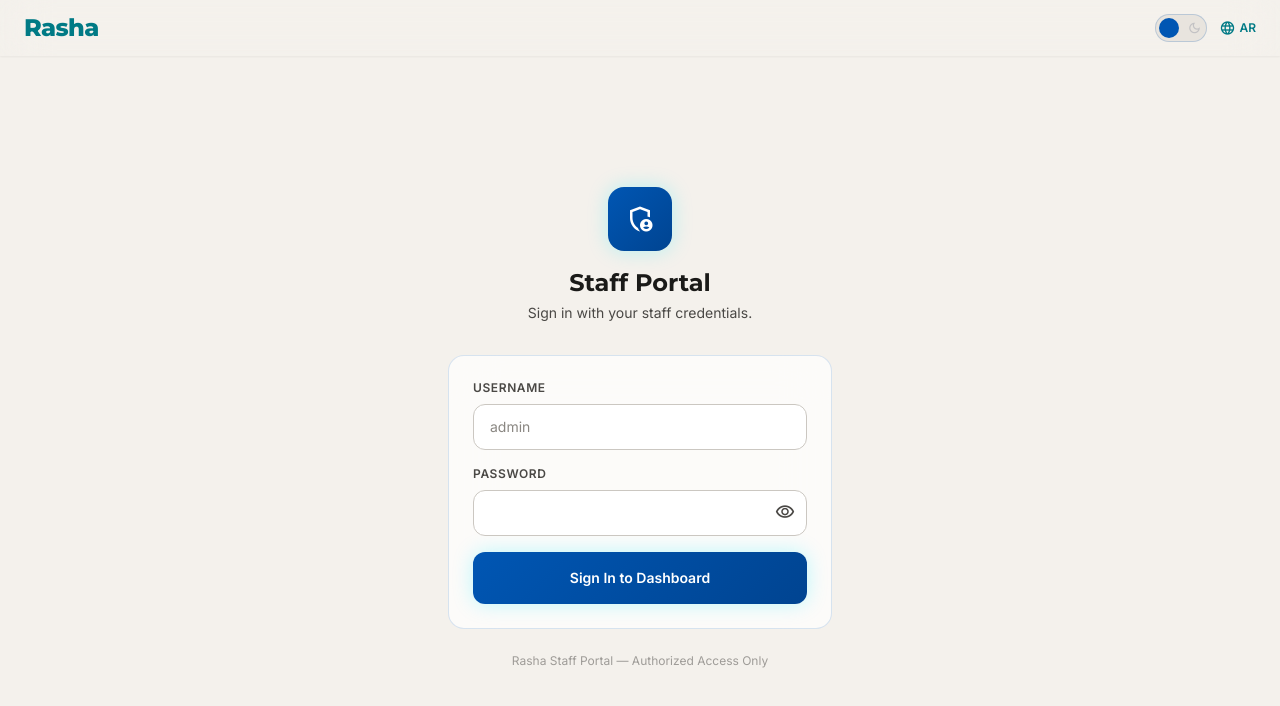
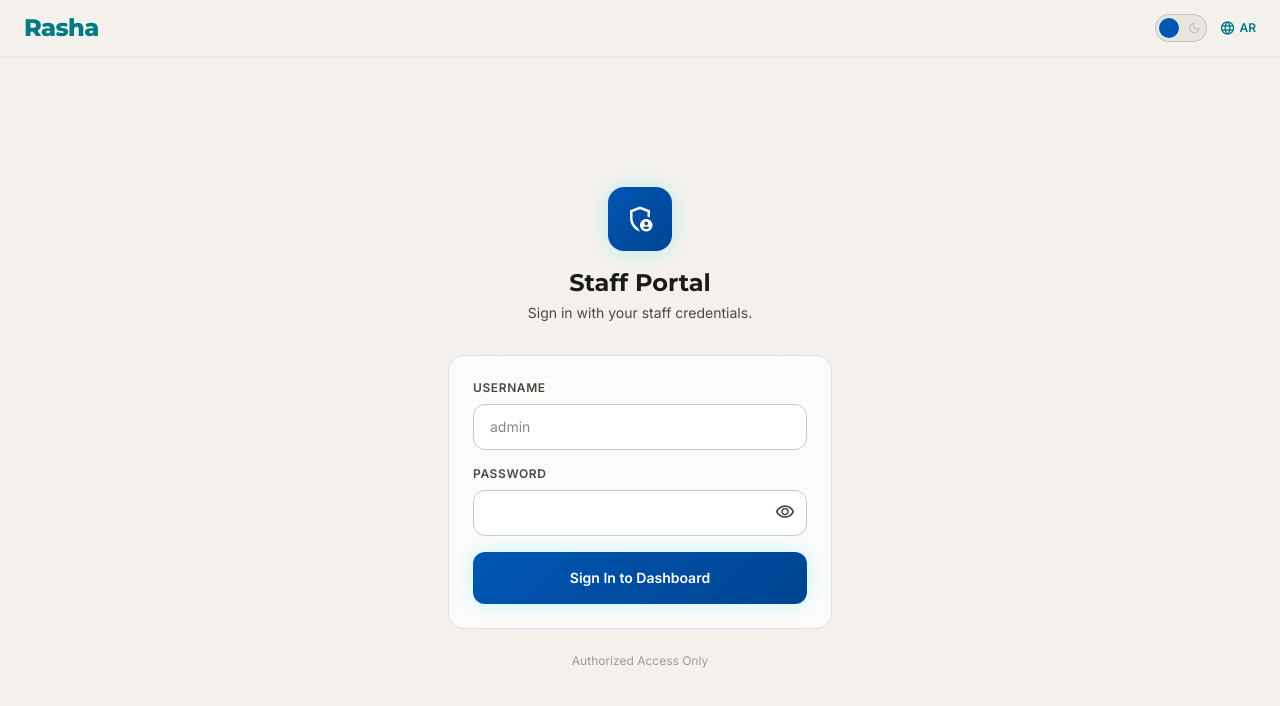
Before and after one commit to Zamdi/Rasha-Staff-portal, a React (Vite) app: page / in a window 1280 px wide. Shown: the top 706 px of the page. Built offline with nearby package versions, Linux system fonts and the light colour scheme.

Commit message:
Update staff portal access message for translation

```diff
--- a/src/pages/StaffLogin.jsx
+++ b/src/pages/StaffLogin.jsx
@@ -75,9 +75,7 @@ export default function StaffLogin() {
             </button>
           </div>
 
-          <p className="text-center text-xs text-on-surface-variant mt-6 opacity-50">
-            Rasha Staff Portal — Authorized Access Only
-          </p>
+          <p className="text-center text-xs text-on-surface-variant mt-6 opacity-50">{t('Authorized Access Only', 'الدخول المصرح به فقط')}</p>
         </div>
       </div>
     </div>
```
